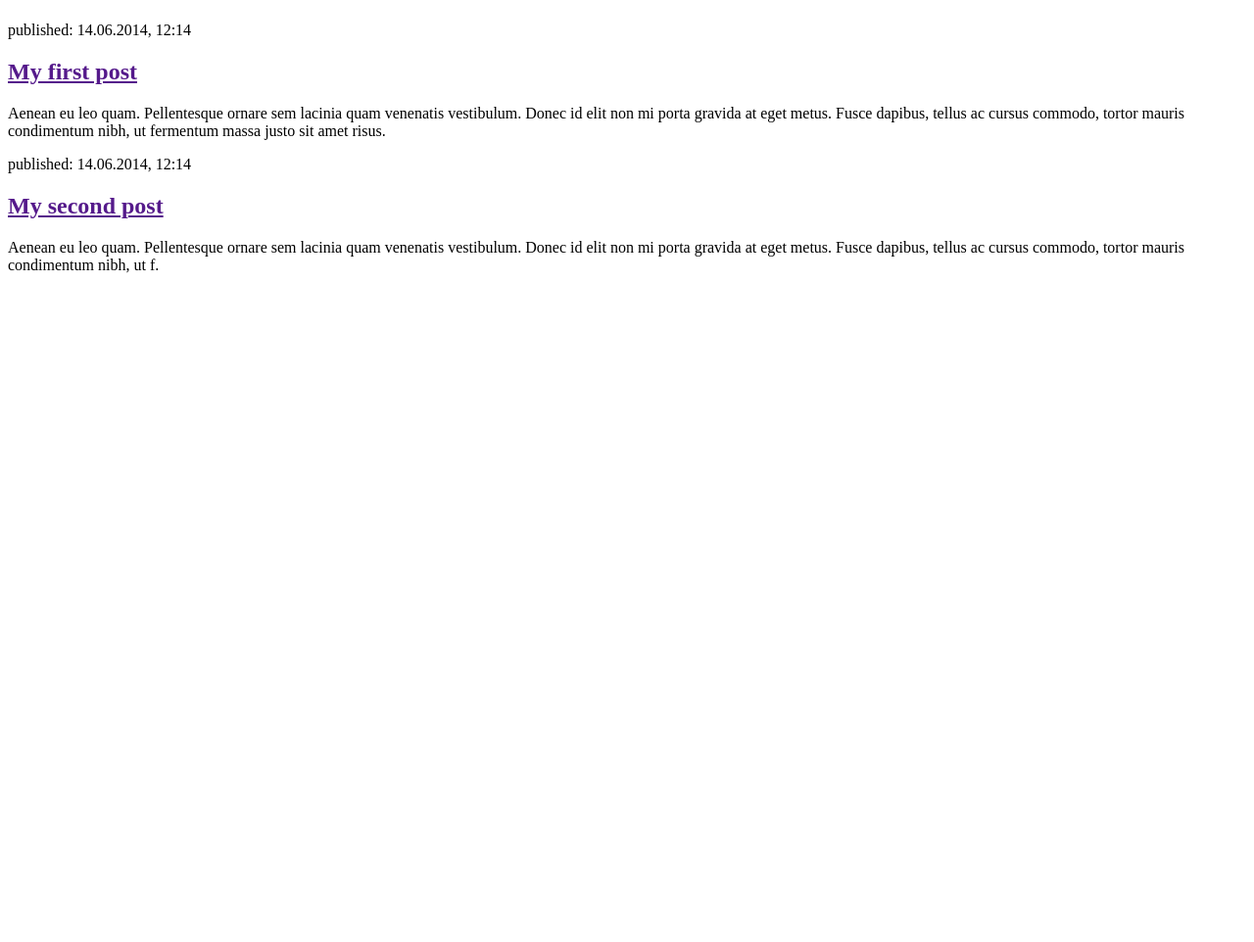
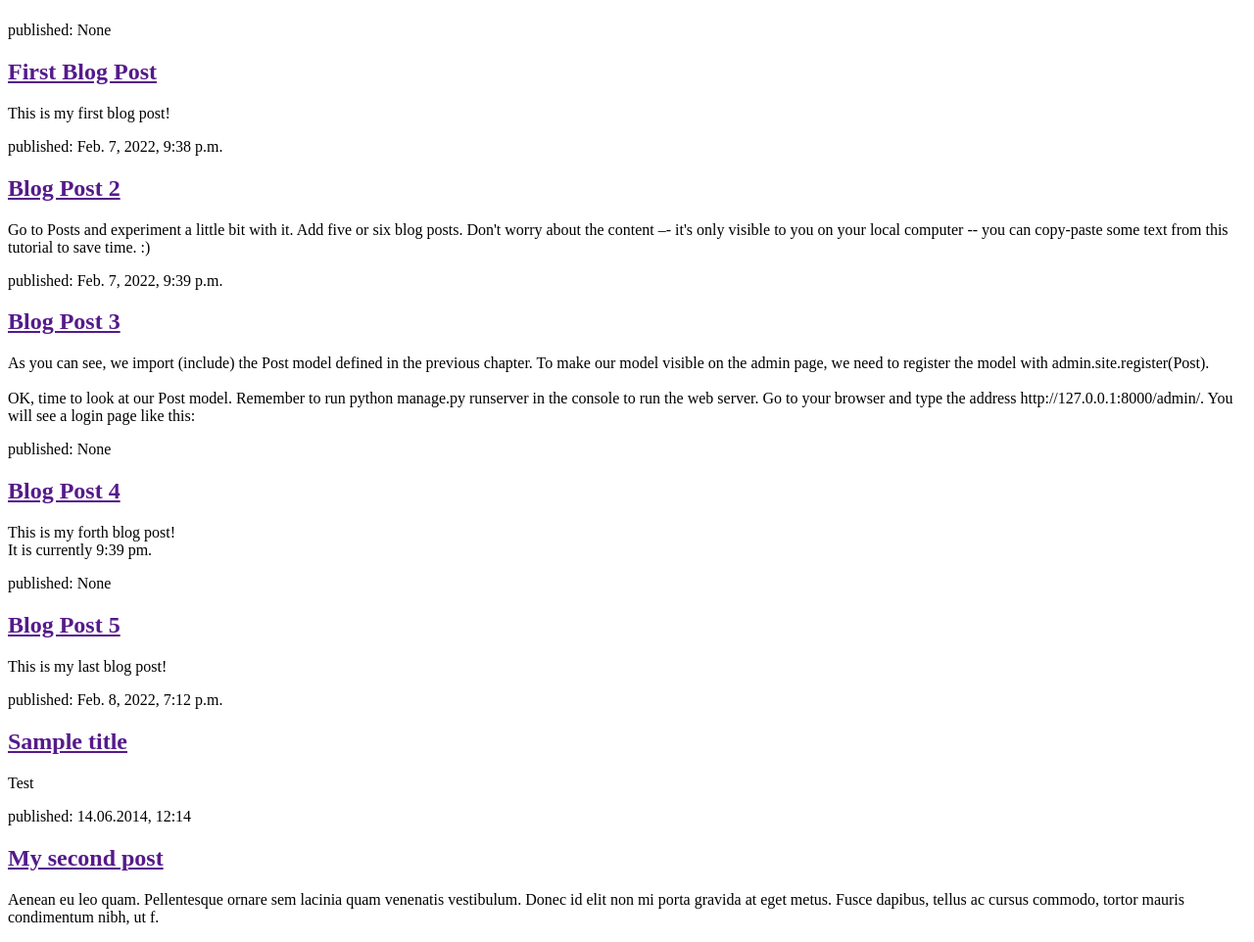
Before and after one commit to alilehman14/my-first-blog, a Django app: template Downloads/djangogirls/blog/templates/blog/post_list.html in a window 1280 px wide. Shown: the part 58-1020 px from the top of the page at 98% size. Before the commit the page ends 337 px from the top, so only its background shows below. Run offline with Django 3.2, Linux system fonts and the light colour scheme; the template is opened without the code that fills it: values that come from a table or form of the project are taken from there, others are empty; data comes from the database, SQL or seed files in the repository; both versions use the stored data as it was after the commit.

Commit message:
Modified templates to display posts from database.

```diff
--- a/Downloads/djangogirls/blog/templates/blog/post_list.html
+++ b/Downloads/djangogirls/blog/templates/blog/post_list.html
@@ -8,12 +8,13 @@
             <h1><a href="/">Django Girls Blog</a></h1>
         </header>
 
-        <article>
-            <time>published: 14.06.2014, 12:14</time>
-            <h2><a href="">My first post</a></h2>
-            <p>Aenean eu leo quam. Pellentesque ornare sem lacinia quam venenatis vestibulum. Donec id elit non mi porta gravida at eget metus. Fusce dapibus, tellus ac cursus commodo, tortor mauris condimentum nibh, ut fermentum massa justo sit amet risus.</p>
-        </article>
-
+        {% for post in posts %}
+            <article>
+                <time>published: {{ post.published_date }}</time>
+                <h2><a href="">{{ post.title }}</a></h2>
+            <p>{{ post.text|linebreaksbr }}</p>
+            </article>
+        {% endfor %}
         <article>
             <time>published: 14.06.2014, 12:14</time>
             <h2><a href="">My second post</a></h2>
--- a/Downloads/djangogirls/mysite/urls.py
+++ b/Downloads/djangogirls/mysite/urls.py
@@ -14,8 +14,9 @@
     2. Add a URL to urlpatterns:  path('blog/', include('blog.urls'))
 """
 from django.contrib import admin
-from django.urls import path
+from django.urls import path, include
 
 urlpatterns = [
     path('admin/', admin.site.urls),
+    path('', include('blog.urls')),
 ]
```
Also changed, not shown: Downloads/djangogirls/blog/views.py (+4 -3 lines), Downloads/djangogirls/db.sqlite3.
